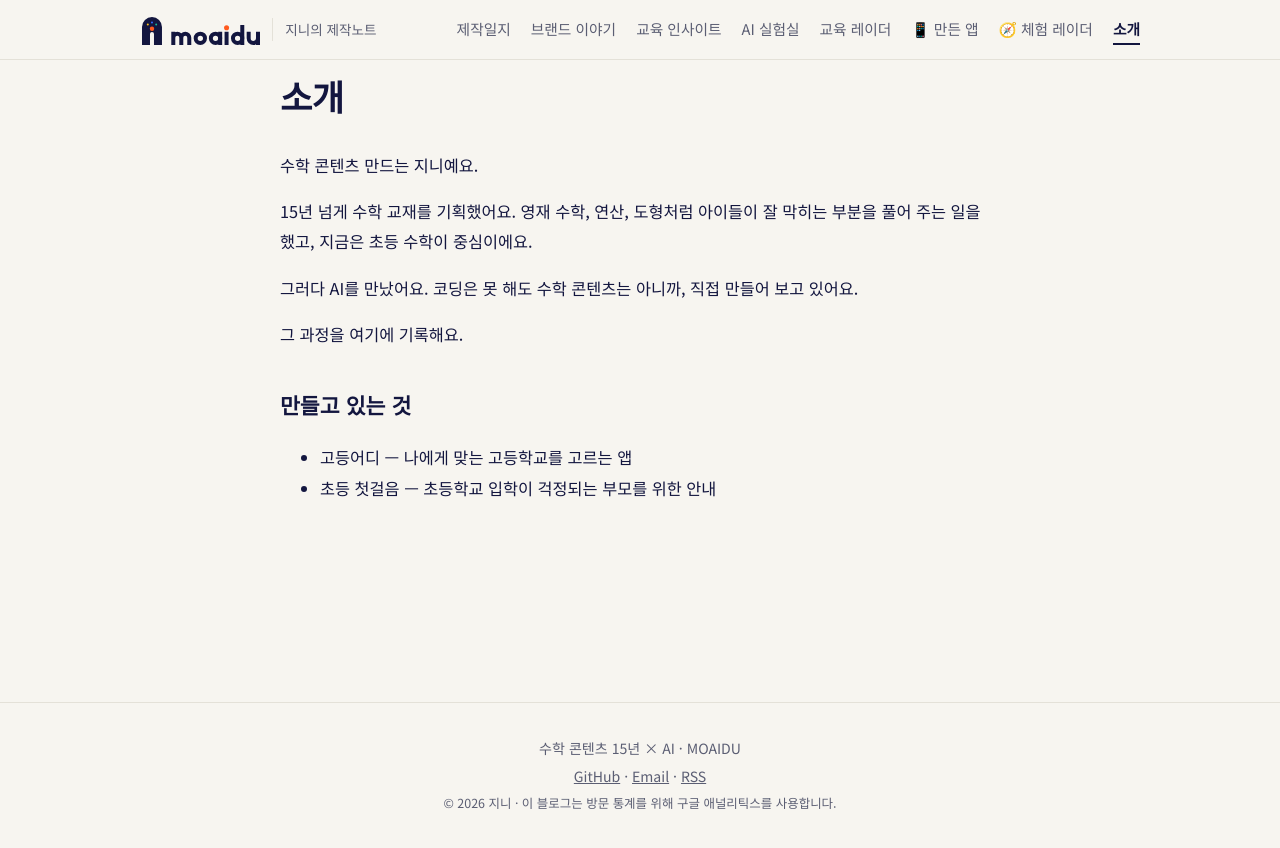
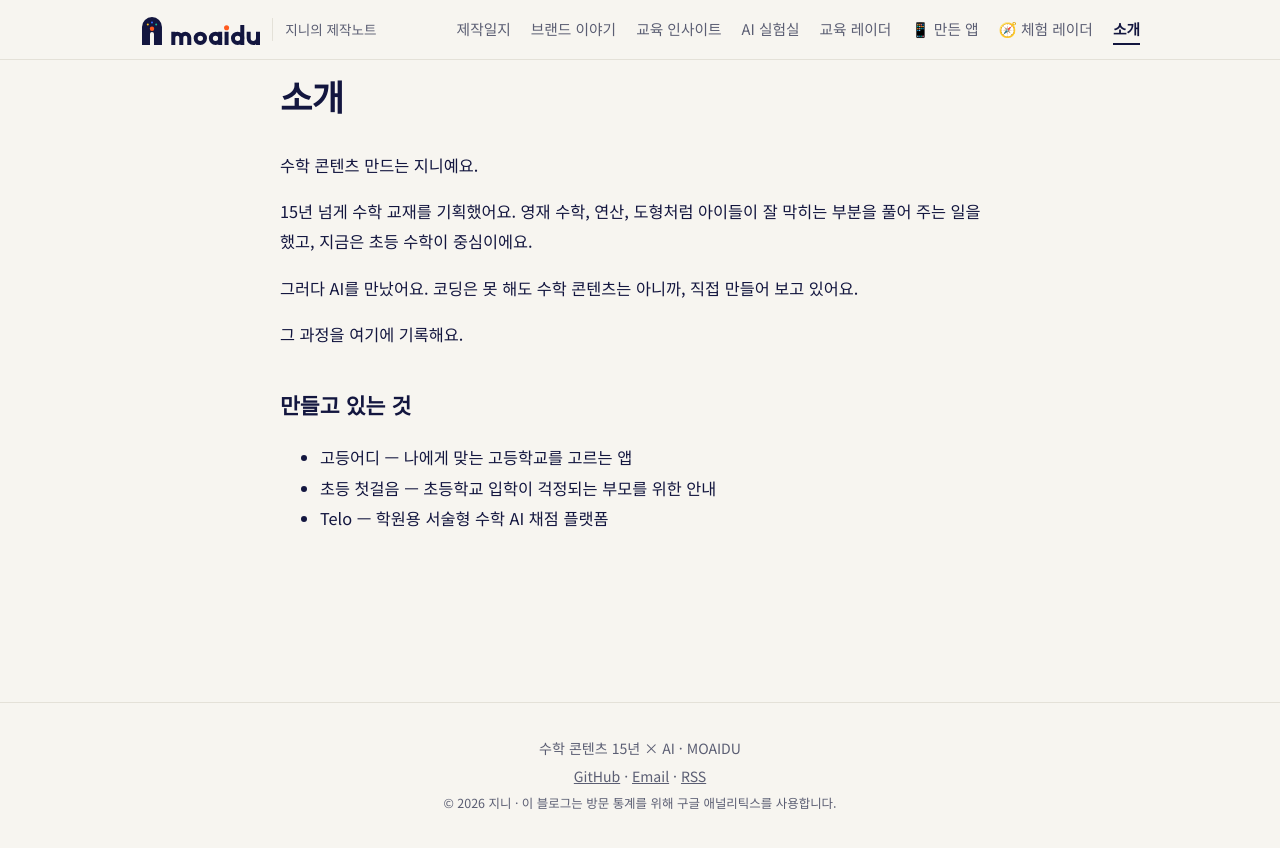
Before and after one commit to moaidu/moaidu.github.io, a Jekyll site: the page built from about.md, in a window 1280 px wide. Shown: the top 848 px of the page. Built offline with Jekyll 4.4.1, drawn with Linux system fonts in a browser that asks for light colours.

Commit message:
Show Telo again on home, about, and category text
Co-Authored-By: Claude Sonnet 5.5 <noreply@anthropic.com>
Claude-Session: https://claude.ai/code/session_01BvWmRqXXsGbrbDjHtCkGG1

```diff
--- a/_data/categories.yml
+++ b/_data/categories.yml
@@ -1,7 +1,7 @@
 - name: 제작일지
   slug: build-log
   emoji: "🛠️"
-  desc: 고등어디를 만드는 과정을 날것 그대로 기록합니다.
+  desc: Telo, 고등어디를 만드는 과정을 날것 그대로 기록합니다.
 - name: 브랜드 이야기
   slug: brand
   emoji: "🎨"
--- a/_data/services.yml
+++ b/_data/services.yml
@@ -1,3 +1,7 @@
+- name: Telo
+  tag: 서술형 수학 AI 채점
+  desc: 학원용 서술형 수학 AI 채점 플랫폼
+  url: ""
 - name: 고등어디
   tag: 고교 선택 앱
   desc: 나에게 맞는 고등학교를 고르는 앱
--- a/about.md
+++ b/about.md
@@ -15,3 +15,4 @@ permalink: /about/
 
 - [고등어디]({{ '/apps/#godeungeodi' | relative_url }}) — 나에게 맞는 고등학교를 고르는 앱
 - [초등 첫걸음]({{ '/apps/#ipak' | relative_url }}) — 초등학교 입학이 걱정되는 부모를 위한 안내
+- Telo — 학원용 서술형 수학 AI 채점 플랫폼
```
